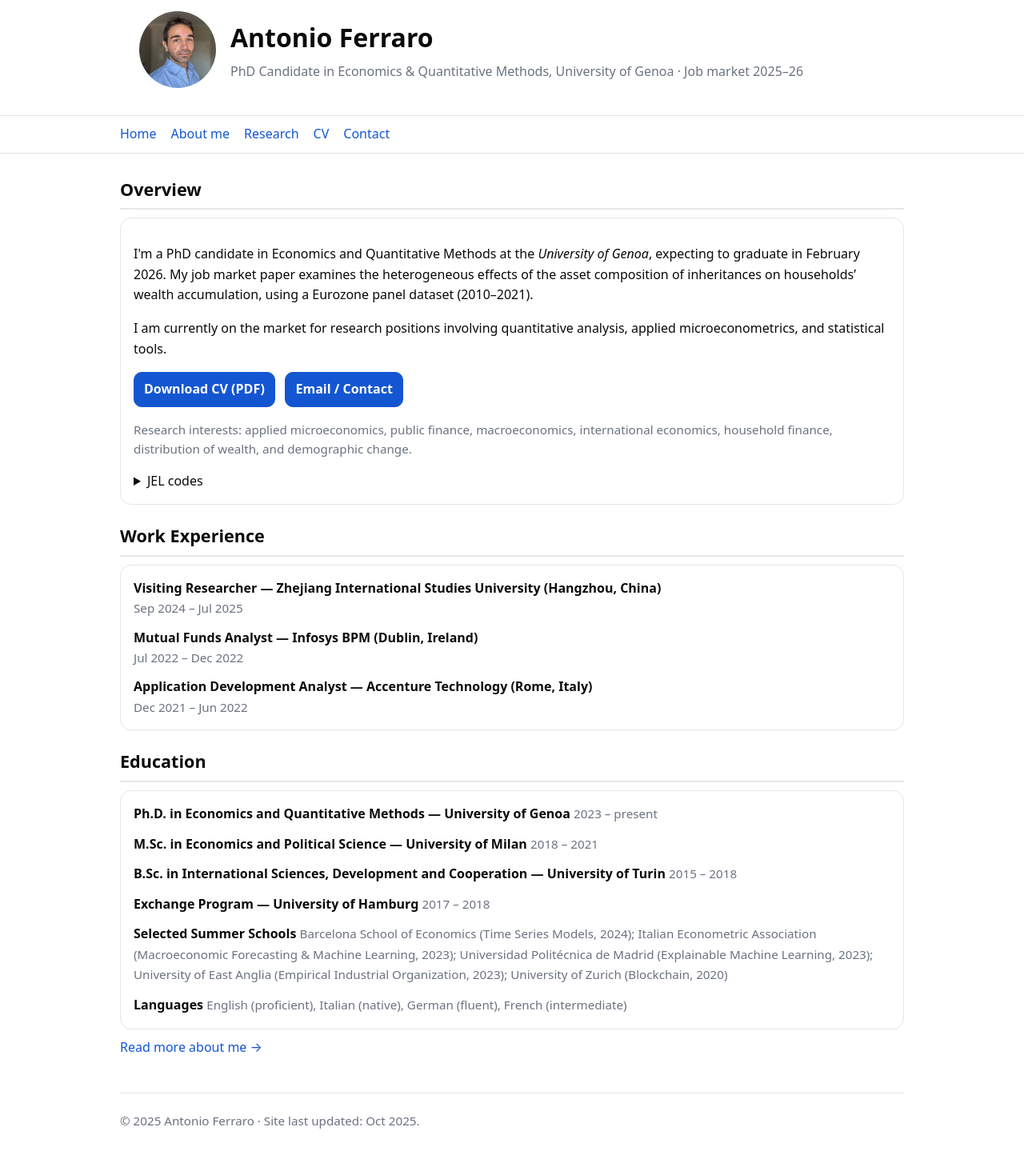
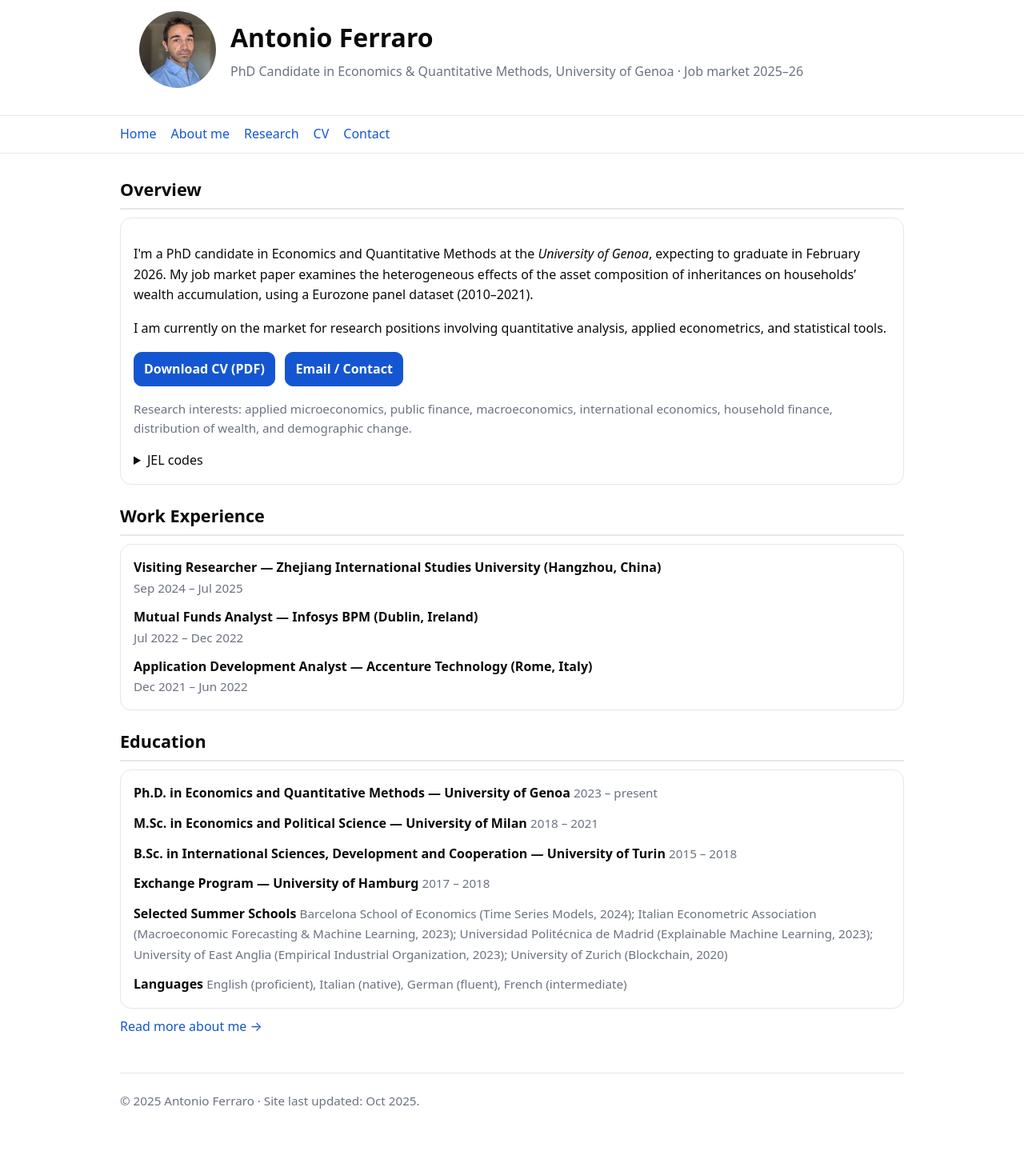
Before and after one commit to ferraroantonio/ferraroantonio.github.io, a Jekyll site: the page built from index.md, in a window 1280 px wide. Shown: the whole page at 80% size. Built offline with Jekyll 4.4.1, drawn with Linux system fonts in a browser that asks for light colours; after the commit the page ends 1428 px from its top, so only the background shows below that.

Commit message:
Update index.md

```diff
--- a/index.md
+++ b/index.md
@@ -8,7 +8,7 @@ description: "Antonio Ferraro — PhD Candidate in Economics & Quantitative Meth
 <h2>Overview</h2>
 <div class="card">
 <p>I'm a PhD candidate in Economics and Quantitative Methods at the <em>University of Genoa</em>, expecting to graduate in February 2026. My job market paper examines the heterogeneous effects of the asset composition of inheritances on households’ wealth accumulation, using a Eurozone panel dataset (2010–2021).</p>
-<p>I am currently on the market for research positions involving quantitative analysis, applied microeconometrics, and statistical tools.</p>
+<p>I am currently on the market for research positions involving quantitative analysis, applied econometrics, and statistical tools.</p>
 <p>
   <a class="btn" href="{{ '/assets/CV_Ferraro.pdf' | relative_url }}" download>Download CV (PDF)</a>
   &nbsp; <a class="btn" href="{{ '/contact' | relative_url }}">Email / Contact</a>
```
